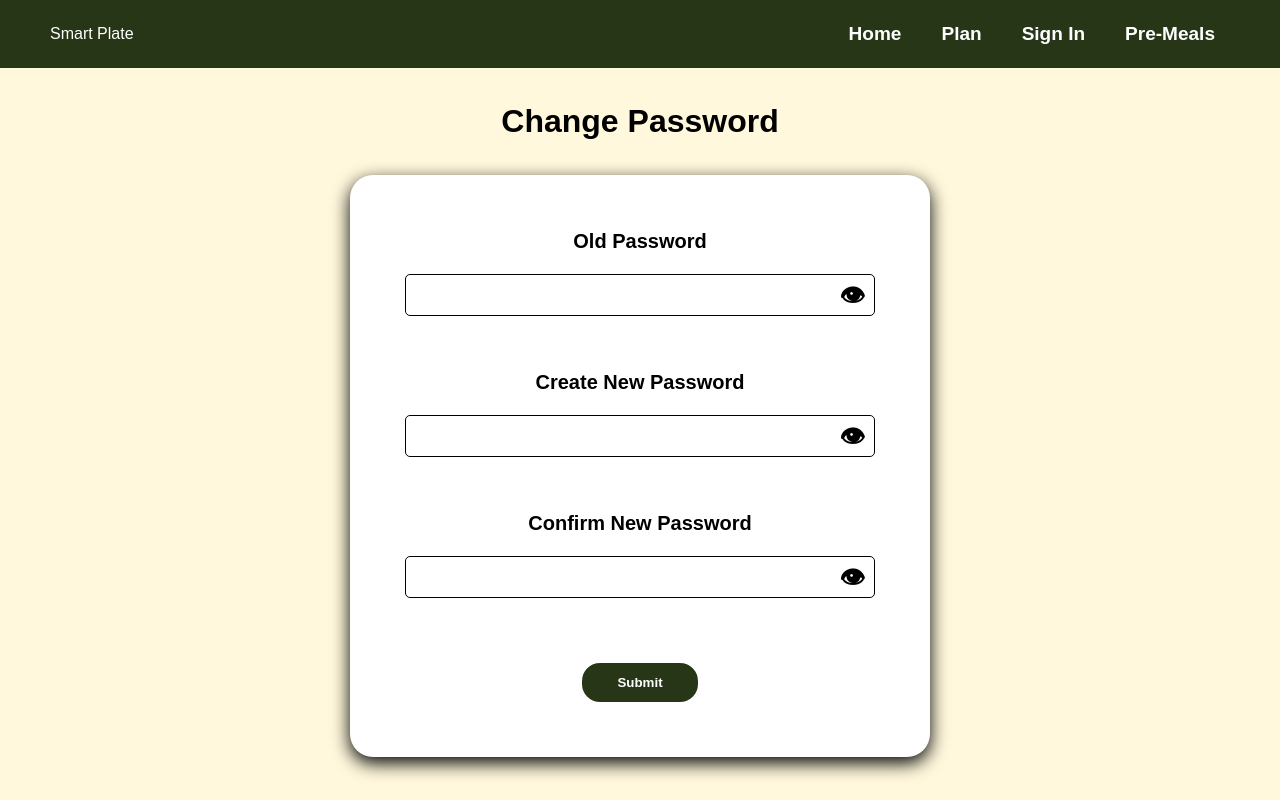
After one commit to ShivsterNk/SmartPlateSeniors, a PHP site: page /js/password.html in a window 1280 px wide. The commit adds this page. Run offline with PHP 8.4, Linux system fonts and the light colour scheme.

Commit message:
Commits for Password

```diff
--- a/js/password.css
+++ b/js/password.css
@@ -40,6 +40,7 @@ h1 {
     text-align: center;
     font-family: Arial;
     font-weight: bold;
+    margin: 35px;
 }
 
 div {
@@ -53,25 +54,58 @@ div {
     font-weight: bold;
 }
 
-.old, .new, .confirm {
-    display: flex;
-    justify-content: center;
-    align-items: center;
-    gap: 25px;
-    margin: 30px 50px;
+.card {
+    width: 100%;
+    max-width: 500px;
+    margin: 30px auto;
+    background-color: white;
+    padding: 40px;
+    border-radius: 23px;
+    box-shadow: 0 6px 18px;
 }
 
-.old label, .new label, .confirm label {
-    width: 220px;
-    text-align: right;
+.group {
+    display: flex;
+    flex-direction: column;
+    text-align: left;
+    margin-bottom: 10px;
 }
 
-.old input, .new input, .confirm input {
-    width: 400px;
-    height: 22px;
+.group label {
+    width: 320px;
+    font-size: 20px;
+    text-align: center;
+    font-weight: bold;
+    margin-bottom: 6px;
+}
+
+.group input {
+    height: 42px;
     padding: 5px;
+    width: 100%;
     border-radius: 5px;
     border: 1px solid;
+}
+
+.password-wrapper {
+    position: relative;
+    width: 100%;
+}
+
+.password-wrapper input {
+    width: 100%;
+    padding-right: 50px;
+    box-sizing: border-box;
+}
+
+.toggle {
+    position: absolute;
+    right: 25px;
+    top: 50%;
+    transform: translateY(-50%);
+    cursor: pointer;
+    font-size: 25px;
+    line-height: 1;
 }
 
 .final {
@@ -85,6 +119,12 @@ div {
 }
 
 .final input[type="submit"] {
-    color: black;
+    color: white;
+    background-color: #283618;
+    border: none;
+    padding: 12px 35px;
+    border-radius: 18px;
     font-weight: bold;
+    transition: 0.29s ease;
+    cursor: pointer;
 }
--- /dev/null
+++ b/js/password.html
@@ -0,0 +1,68 @@
+<!DOCTYPE html>
+<html lang="en">
+<head>
+    <meta charset="UTF-8">
+    <link rel="stylesheet" href="password.css">
+    <script src="password.js"></script>
+    <title>Change Password</title>
+</head>
+
+
+<body>
+
+<nav>
+    <p class="logo">Smart Plate</p>
+
+
+    <div class="nav-links">
+        <a href="index.html">Home</a>
+        <a href="survey.html">Plan</a>
+        <a href="signin.html">Sign In</a>
+        <a href="meal.html">Pre-Meals</a>
+    </div>
+</nav>
+
+
+<h1>Change Password</h1>
+
+<div class="card">
+
+    <div class="group">
+        <label for="old">Old Password</label>
+
+        <div class="password-wrapper">
+            <input type="password" name="first" id="old">
+            <span class="toggle" onclick="togglePassword('old', this)">👁</span>
+        </div>
+    </div>
+
+
+    <div class="group">
+        <label for="new">Create New Password</label>
+
+        <div class="password-wrapper">
+            <input type="password" name="next" id="new">
+            <span class="toggle" onclick="togglePassword('new', this)">👁</span>
+        </div>
+    </div>
+
+
+    <div class="group">
+        <label for="confirm">Confirm New Password</label>
+
+        <div class="password-wrapper">
+            <input type="password" name="final" id="confirm">
+            <span class="toggle" onclick="togglePassword('confirm', this)">👁</span>
+        </div>
+    </div>
+
+
+    <div class="final">
+        <input type="submit">
+    </div>
+
+</div>
+
+
+</body>
+</html>
--- /dev/null
+++ b/js/password.js
@@ -0,0 +1,11 @@
+function togglePassword(id, el) {
+    const input = document.getElementById(id);
+
+    if (input.type === "password") {
+        input.type = "text";
+        el.textContent = "🙈";
+    } else {
+        input.type = "password";
+        el.textContent = "👁";
+    }
+}
```
